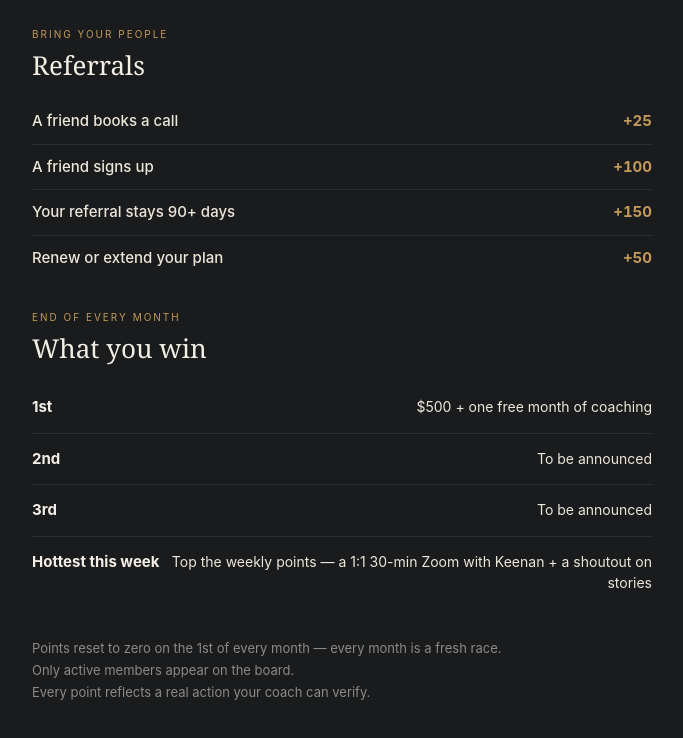
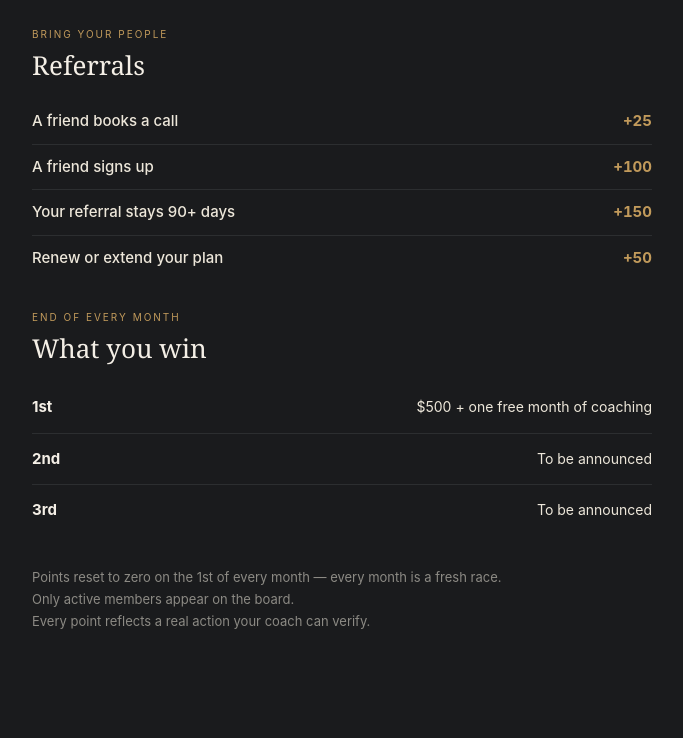
Before and after one commit to keenanmchapmann/keenanmethod, a plain HTML site: page how-it-works.html in a window 1280 px wide. Shown: the part 1783-2521 px from the top of the page, without its empty margins (298-981 px from the left). After the commit the page ends 2468 px from the top, so only its background shows below. Drawn offline with Linux system fonts and the light colour scheme; a web font is replaced by a local one.

Commit message:
Add files via upload

```diff
--- a/how-it-works.html
+++ b/how-it-works.html
@@ -121,7 +121,6 @@
       <div class="rw"><span class="r">1st</span><span class="d">$500 + one free month of coaching</span></div>
       <div class="rw"><span class="r">2nd</span><span class="d">To be announced</span></div>
       <div class="rw"><span class="r">3rd</span><span class="d">To be announced</span></div>
-      <div class="rw"><span class="r">Hottest this week</span><span class="d">Top the weekly points — a 1:1 30-min Zoom with Keenan + a shoutout on stories</span></div>
     </div>
 
     <p class="fine">
```
